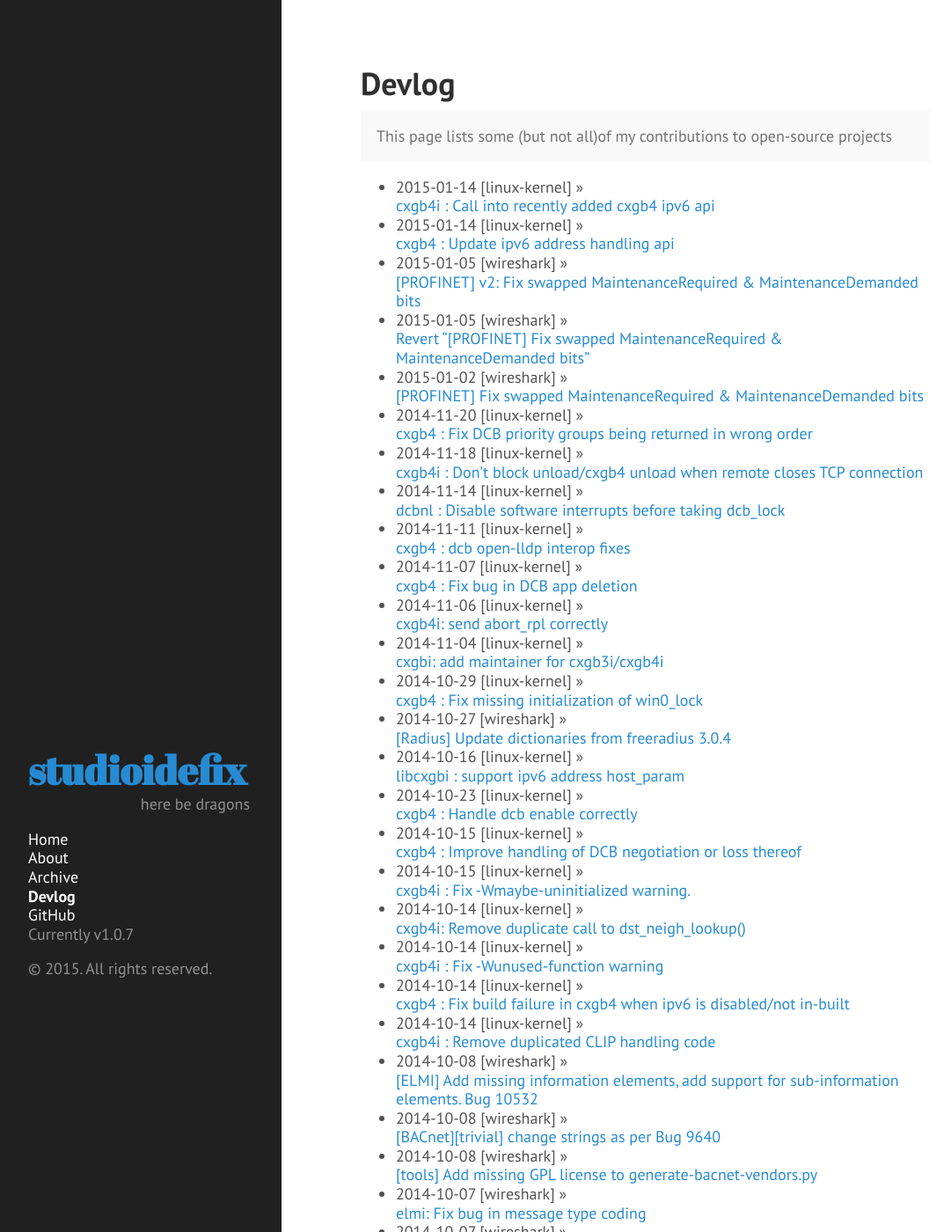
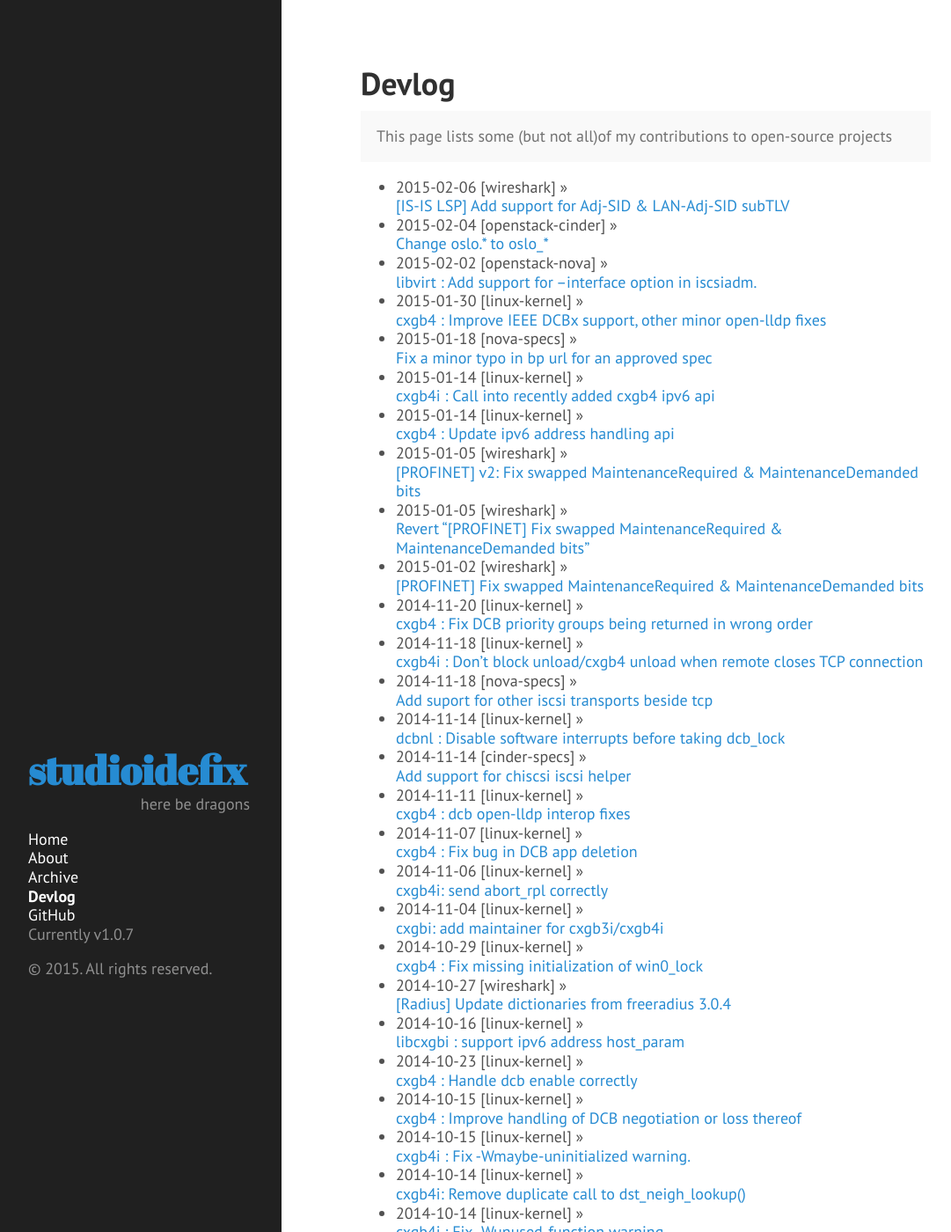
Before and after one commit to anish/anish.github.io, a Jekyll site: the page built from devlog.md, in a window 1280 px wide and 1400 px high. Shown: the whole window at 88% size, without its empty margins (4-1085 px from the left). Built offline with Jekyll 4.4.1, drawn with Linux system fonts in a browser that asks for light colours; Markdown is read by kramdown in place of the engine named in the settings.

Commit message:
Update devlog as of 2/10/2015

```diff
--- a/devlog.md
+++ b/devlog.md
@@ -4,13 +4,18 @@ title: Devlog
 ---
 
 <!---
-git log --author=Anish --format="* %ad [linux-kernel] &raquo;<br> [%s](https://git.kernel.org/cgit/linux/kernel/git/torvalds/linux.git/commit/?id=%H)"  --date=short
-git log --author=Anish --format="* %ad [wireshark] &raquo;<br> [%s](https://code.wireshark.org/review/gitweb?p=wireshark.git;a=commit;h=%H)"  --date=short
+git log --author=Anish --format="* %cd [linux-kernel] &raquo;<br> [%s](https://git.kernel.org/cgit/linux/kernel/git/torvalds/linux.git/commit/?id=%H)"  --date=short
+git log --author=Anish --format="* %cd [wireshark] &raquo;<br> [%s](https://code.wireshark.org/review/gitweb?p=wireshark.git;a=commit;h=%H)"  --date=short
 --->
 <p class="message">
   This page lists some (but not all)of my contributions to open-source projects
 </p>
 
+* 2015-02-06 [wireshark] &raquo;<br> [[IS-IS LSP] Add support for Adj-SID & LAN-Adj-SID subTLV](https://code.wireshark.org/review/gitweb?p=wireshark.git;a=commit;h=5b2a05ce5c526f67035a01dfb415c4cc7598ec70)
+* 2015-02-04 [openstack-cinder] &raquo;<br> [Change oslo.* to oslo_*](https://github.com/openstack/cinder/commit/cbcda7c7e80e19fd7239f9a835636773a17fbe48)
+* 2015-02-02 [openstack-nova] &raquo;<br> [libvirt : Add support for --interface option in iscsiadm.](https://github.com/openstack/nova/commit/554647a4deee6ece221eb79fc93551de72b17ae3)
+* 2015-01-30 [linux-kernel] &raquo;<br> [cxgb4 : Improve IEEE DCBx support, other minor open-lldp fixes](https://git.kernel.org/cgit/linux/kernel/git/torvalds/linux.git/commit/?id=ba0c39cb98a1eec3635ae5f959fef963738d12a5)
+* 2015-01-18 [nova-specs] &raquo;<br> [Fix a minor typo in bp url for an approved spec](https://github.com/openstack/nova-specs/commit/46ff34bfb885b4e78e00a319a930f75bfb78e017)
 * 2015-01-14 [linux-kernel] &raquo;<br> [cxgb4i : Call into recently added cxgb4 ipv6 api](https://git.kernel.org/cgit/linux/kernel/git/torvalds/linux.git/commit/?id=211a84e3c188c67bfa22f1e7e1cd228709f6299b)
 * 2015-01-14 [linux-kernel] &raquo;<br> [cxgb4 : Update ipv6 address handling api](https://git.kernel.org/cgit/linux/kernel/git/torvalds/linux.git/commit/?id=b5a02f503caa0837b64907468359b075990afcce)
 * 2015-01-05 [wireshark] &raquo;<br> [[PROFINET] v2: Fix swapped MaintenanceRequired & MaintenanceDemanded bits](https://code.wireshark.org/review/gitweb?p=wireshark.git;a=commit;h=124272ec097852c0c0efa587cb1cb1bf8047ff73)
@@ -18,7 +23,9 @@ git log --author=Anish --format="* %ad [wireshark] &raquo;<br> [%s](https://code
 * 2015-01-02 [wireshark] &raquo;<br> [[PROFINET] Fix swapped MaintenanceRequired & MaintenanceDemanded bits](https://code.wireshark.org/review/gitweb?p=wireshark.git;a=commit;h=0452f763fb0dd2cf7e38f0a127c306199a814c3e)
 * 2014-11-20 [linux-kernel] &raquo;<br> [cxgb4 : Fix DCB priority groups being returned in wrong order](https://git.kernel.org/cgit/linux/kernel/git/torvalds/linux.git/commit/?id=17544e2ad78fa0bbff6fcdbf09426d04ce95ed1e)
 * 2014-11-18 [linux-kernel] &raquo;<br> [cxgb4i : Don't block unload/cxgb4 unload when remote closes TCP connection](https://git.kernel.org/cgit/linux/kernel/git/torvalds/linux.git/commit/?id=ee7255ada313a6db99be47ce174b0bfb8295a041)
+* 2014-11-18 [nova-specs] &raquo;<br> [Add suport for other iscsi transports beside tcp](https://github.com/openstack/nova-specs/commit/67759017ebe5177d1aa8fc6034342fb8722bdfda)
 * 2014-11-14 [linux-kernel] &raquo;<br> [dcbnl : Disable software interrupts before taking dcb\_lock](https://git.kernel.org/cgit/linux/kernel/git/torvalds/linux.git/commit/?id=52cff74eef5dd7bdab759300e7d1ca36eba18254)
+* 2014-11-14 [cinder-specs] &raquo;<br> [Add support for chiscsi iscsi helper](https://github.com/openstack/cinder-specs/commit/b5a07a63138fc1b4c77d323d750d565a34b2b021)
 * 2014-11-11 [linux-kernel] &raquo;<br> [cxgb4 : dcb open-lldp interop fixes](https://git.kernel.org/cgit/linux/kernel/git/torvalds/linux.git/commit/?id=ee7bc3cdc2702ba36930d477b76dacd5b18e8956)
 * 2014-11-07 [linux-kernel] &raquo;<br> [cxgb4 : Fix bug in DCB app deletion](https://git.kernel.org/cgit/linux/kernel/git/torvalds/linux.git/commit/?id=a815286b94875c0428444e036df7e4e1a070bec0)
 * 2014-11-06 [linux-kernel] &raquo;<br> [cxgb4i: send abort\_rpl correctly](https://git.kernel.org/cgit/linux/kernel/git/torvalds/linux.git/commit/?id=7b07bf244ae33e4ce8d51c23f1359121942a6f3e)
```
